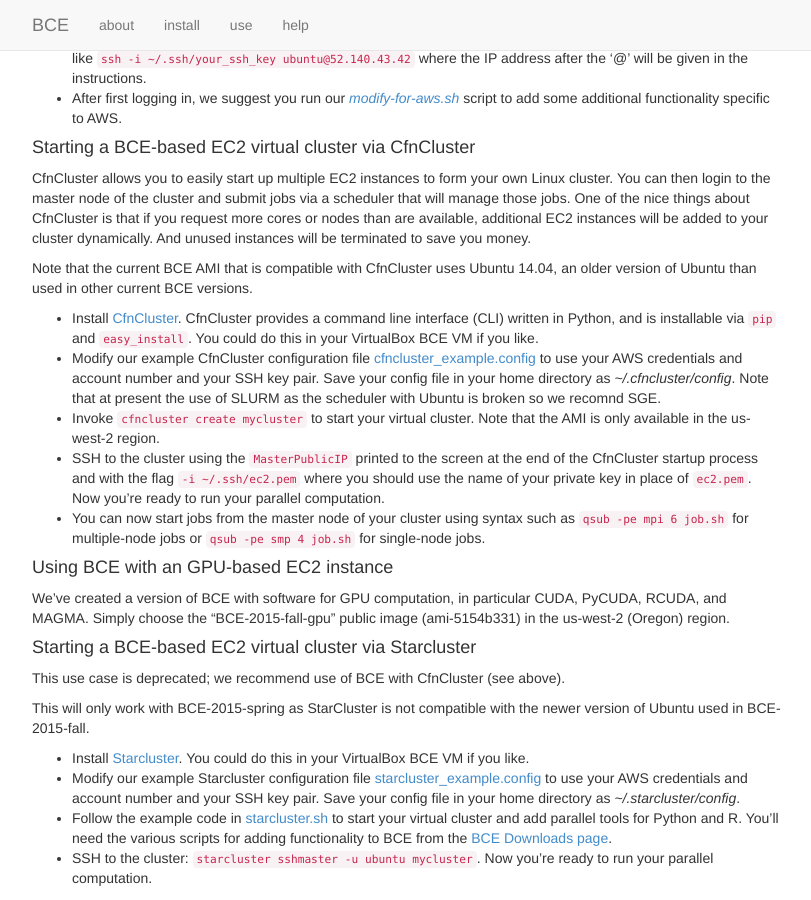
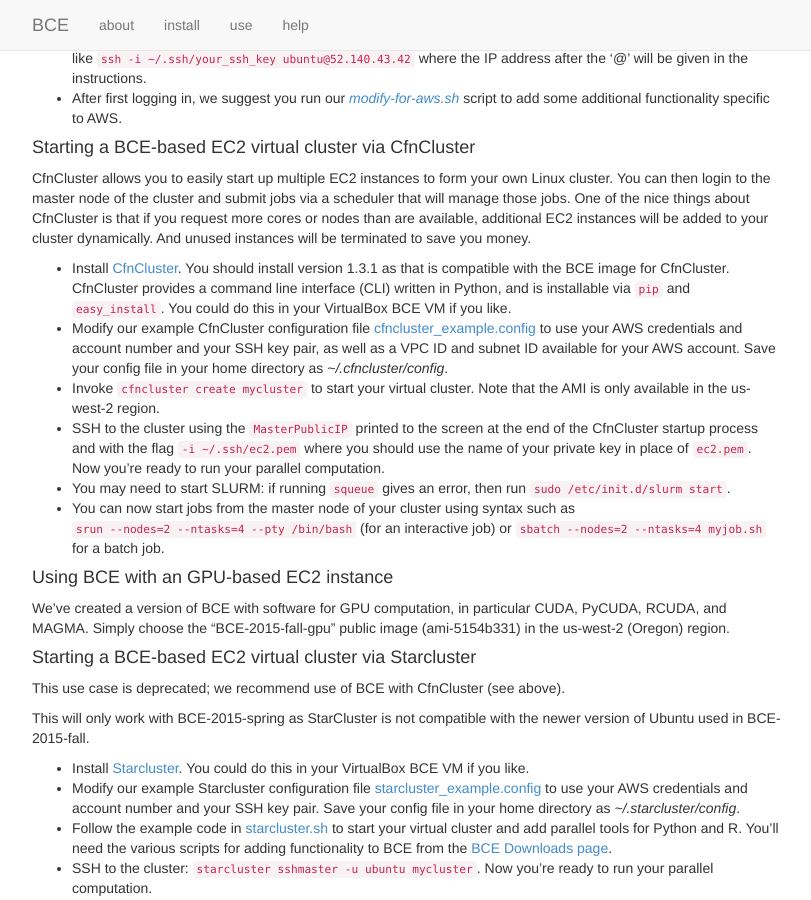
Before and after one commit to ucberkeley/bce-documentation, a Jekyll site: the page built from install.md, in a window 1280 px wide and 900 px high, scrolled down 1179 px. Shown: the whole window, without its empty margins (38-849 px from the left). Built offline with Jekyll 4.4.1, drawn with Linux system fonts in a browser that asks for light colours; nearby versions of some CDN libraries; library files that are not in the unit come from our copies.

Commit message:
a bit of cleanup of cfncluster instructions

```diff
--- a/install.md
+++ b/install.md
@@ -69,13 +69,12 @@ We provide both BCE-2015-fall and BCE-2015-spring versions for EC2. In general w
 
 CfnCluster allows you to easily start up multiple EC2 instances to form your own Linux cluster. You can then login to the master node of the cluster and submit jobs via a scheduler that will manage those jobs. One of the nice things about CfnCluster is that if you request more cores or nodes than are available, additional EC2 instances will be added to your cluster dynamically. And unused instances will be terminated to save you money.
 
-Note that the current BCE AMI that is compatible with CfnCluster uses Ubuntu 14.04, an older version of Ubuntu than used in other current BCE versions.
-
-  - Install [CfnCluster](http://cfncluster.readthedocs.io/en/latest/getting_started.html). CfnCluster provides a command line interface (CLI) written in Python, and is installable via `pip` and `easy_install`. You could do this in your VirtualBox BCE VM if you like.
-  - Modify our example CfnCluster configuration file [cfncluster_example.config](https://raw.githubusercontent.com/ucberkeley/bce/dev/post-install/cfncluster_example.config) to use your AWS credentials and account number and your SSH key pair. Save your config file in your home directory as *~/.cfncluster/config*. Note that at present the use of SLURM as the scheduler with Ubuntu is broken so we recomnd SGE.
+  - Install [CfnCluster](http://cfncluster.readthedocs.io/en/latest/getting_started.html). You should install version 1.3.1 as that is compatible with the BCE image for CfnCluster. CfnCluster provides a command line interface (CLI) written in Python, and is installable via `pip` and `easy_install`. You could do this in your VirtualBox BCE VM if you like.
+  - Modify our example CfnCluster configuration file [cfncluster_example.config](https://raw.githubusercontent.com/ucberkeley/bce/dev/post-install/cfncluster_example.config) to use your AWS credentials and account number and your SSH key pair, as well as a VPC ID and subnet ID available for your AWS account. Save your config file in your home directory as *~/.cfncluster/config*.
   - Invoke `cfncluster create mycluster` to start your virtual cluster. Note that the AMI is only available in the us-west-2 region.
   - SSH to the cluster using the `MasterPublicIP` printed to the screen at the end of the CfnCluster startup process and with the flag `-i ~/.ssh/ec2.pem` where you should use the name of your private key in place of `ec2.pem`. Now you're ready to run your parallel computation.
-  - You can now start jobs from the master node of your cluster using syntax such as `qsub -pe mpi 6 job.sh` for multiple-node jobs or `qsub -pe smp 4 job.sh` for single-node jobs.
+  - You may need to start SLURM: if running `squeue` gives an error, then run `sudo /etc/init.d/slurm start`.
+  - You can now start jobs from the master node of your cluster using syntax such as `srun --nodes=2 --ntasks=4 --pty /bin/bash` (for an interactive job) or `sbatch --nodes=2 --ntasks=4 myjob.sh` for a batch job.
 
 #### Using BCE with an GPU-based EC2 instance
 
```
